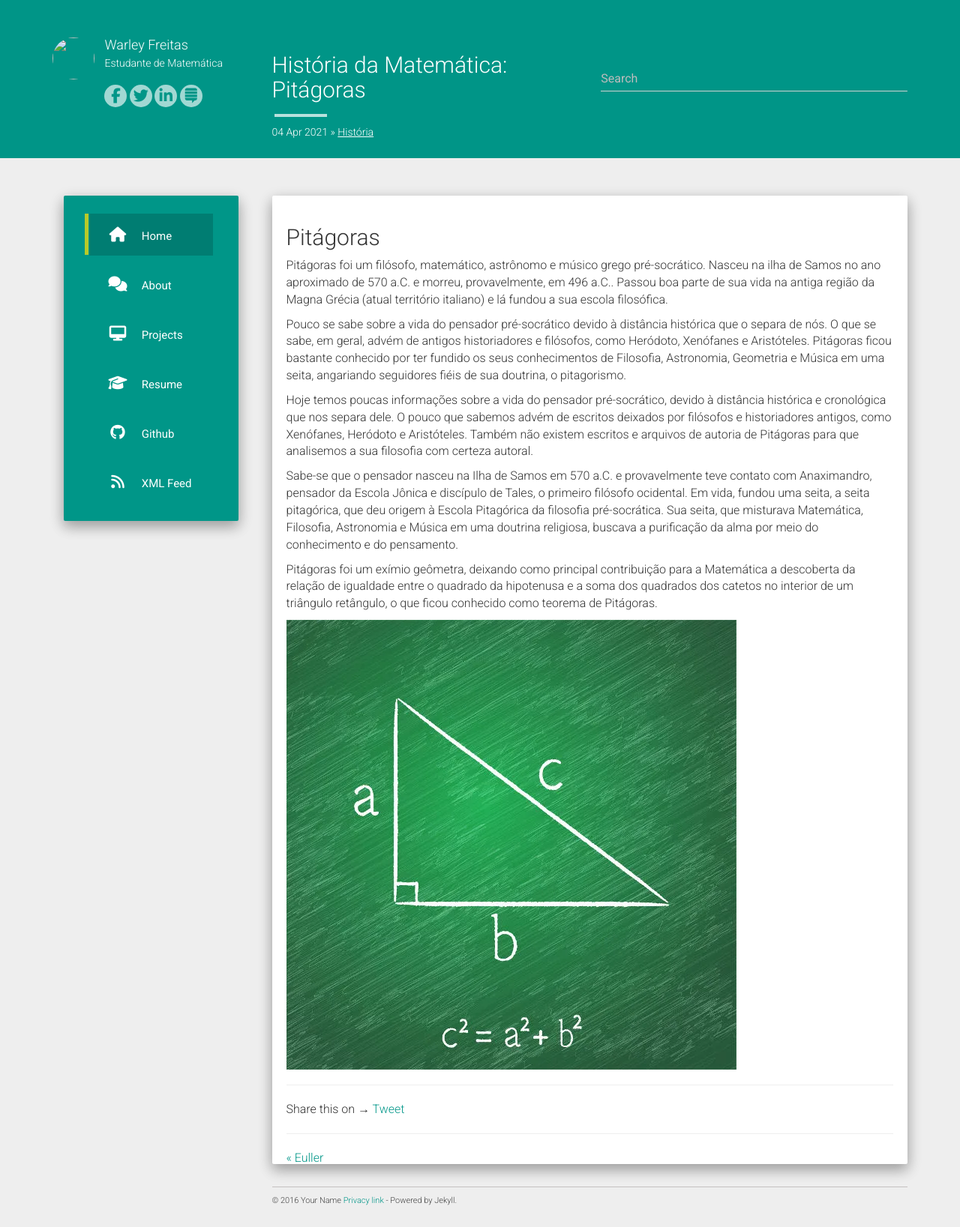
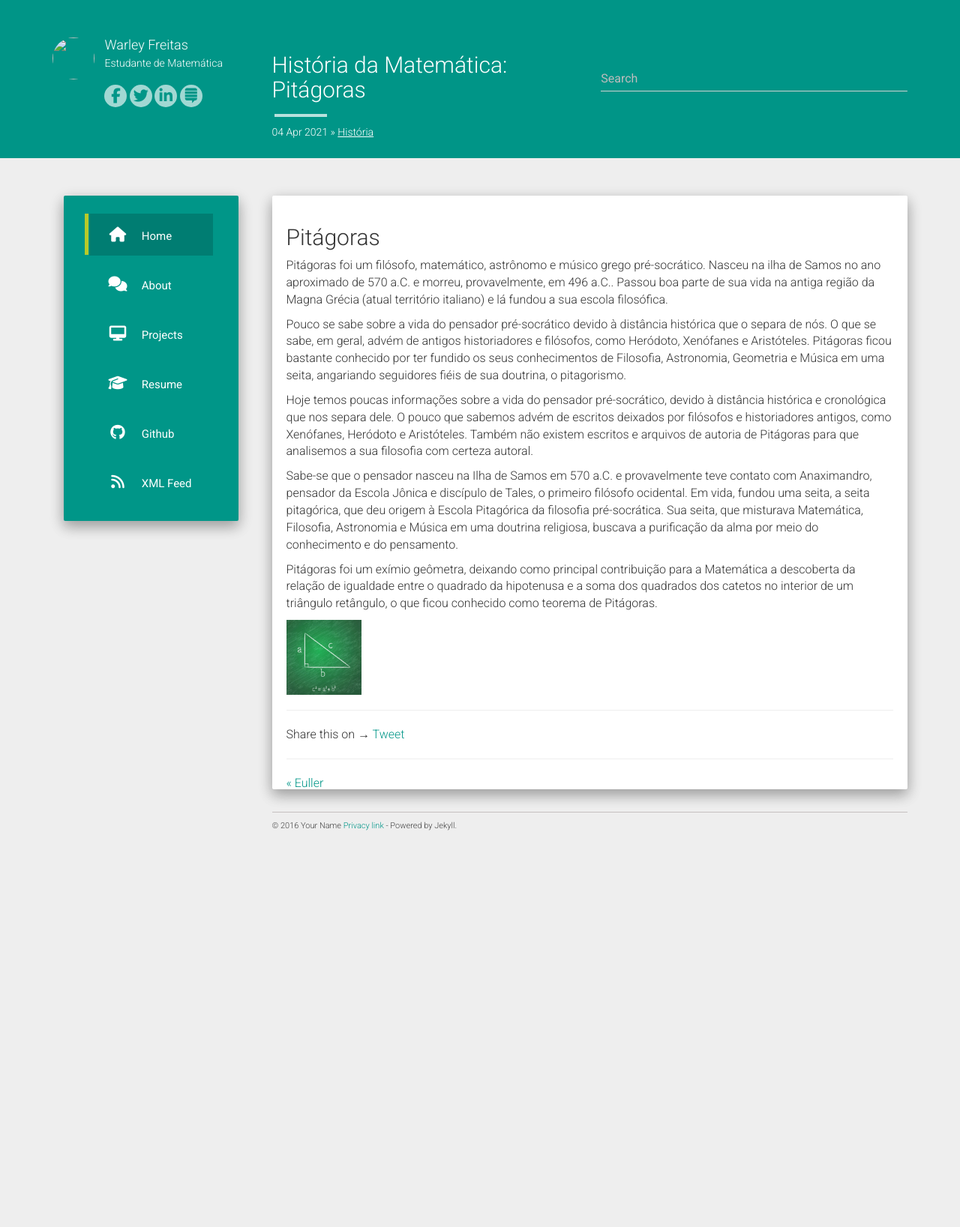
Before and after one commit to WarleyRbf/WarleyRbf.github.io, a Jekyll site: the page built from _posts/2015-07-11-welcome-to-jekyll.md, in a window 1280 px wide. Shown: the whole page at 75% size. Built offline with Jekyll 4.4.1, drawn with Linux system fonts in a browser that asks for light colours; nearby versions of some CDN libraries; comment, search, counter and statistics services are not loaded; after the commit the page ends 1137 px from its top, so only the background shows below that.

Commit message:
img midlle

```diff
--- a/_posts/2015-07-11-welcome-to-jekyll.md
+++ b/_posts/2015-07-11-welcome-to-jekyll.md
@@ -18,4 +18,4 @@ Sabe-se que o pensador nasceu na Ilha de Samos em 570 a.C. e provavelmente teve
 Pitágoras foi um exímio geômetra, deixando como principal contribuição para a Matemática a descoberta da relação de igualdade entre o quadrado da hipotenusa e a soma dos quadrados dos catetos no interior de um triângulo retângulo, o que ficou conhecido como teorema de Pitágoras.
 
 
-<img src="/static/img/teoremapitagoras.png" />
+<img align="midle" src="/static/img/teoremapitagoras.png" width="100" height="100"/>
```
